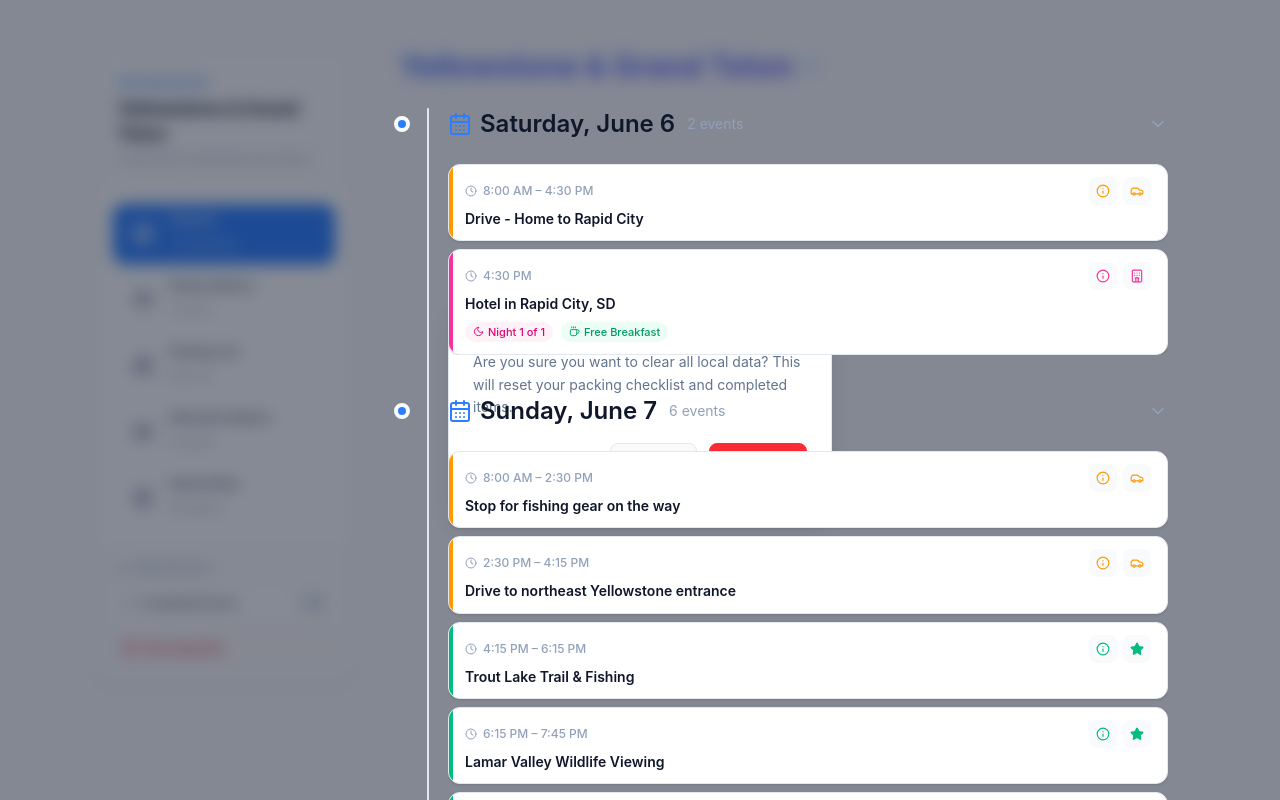
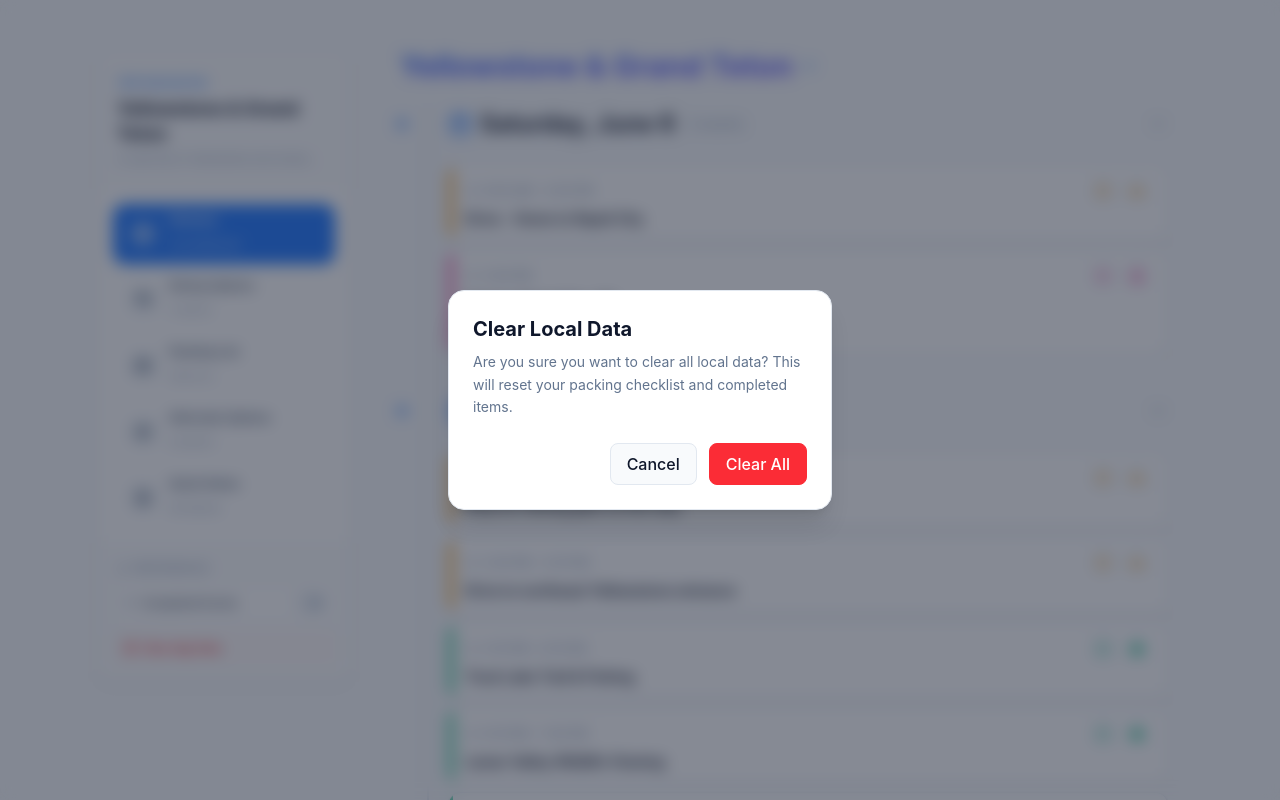
Before and after one commit to taylerjtodd/vacation, a React (Vite) app: page / in a window 1280 px wide. Both pictures are taken after a click on the button "Clear App Data". Shown: the top 800 px of the page. Built offline with nearby package versions, Linux system fonts and the light colour scheme; no server answers.

Commit message:
fix reset modal

```diff
--- a/public/yellowstone/events.json
+++ b/public/yellowstone/events.json
@@ -413,25 +413,6 @@
     "verified": true
   },
   {
-    "id": 34,
-    "type": "activity",
-    "title": "Lakeshore Trail",
-    "dayNumber": 4,
-    "duration": 1,
-    "coordinates": [
-      43.9036,
-      -110.6436
-    ],
-    "description": "🥾 Easy Hike: 2.2 mi loop, 100 ft elevation gain. Located at Colter Bay. A flat, paved figure-eight loop that follows the forested shoreline of Jackson Lake. Offers spectacular, easy-access views of the lake and the Teton Range, including Mount Moran — perfect for a relaxing stroll.",
-    "details": {
-      "Shoe Recommendation": "Walking Shoes",
-      "Trail Type": "Paved Loop",
-      "Difficulty": "Easy",
-      "Distance": "2.2 miles",
-      "Elevation Gain": "100 ft"
-    }
-  },
-  {
     "id": 32,
     "type": "activity",
     "title": "Bradley Lake Trail",
@@ -448,19 +429,23 @@
       "Difficulty": "Moderate",
       "Distance": "5.3 miles",
       "Elevation Gain": "565 ft"
-    }
+    },
+    "verified": true
   },
   {
     "id": 33,
     "type": "activity",
     "title": "Cottonwood Creek",
     "dayNumber": 5,
-    "duration": 0.75,
+    "duration": 1.5,
     "coordinates": [
       43.6974,
       -110.7302
     ],
-    "description": "🏞️ Scenic Walk & Picnic: A quiet, beautiful spot near Moose along the Teton Park Road where Cottonwood Creek flows. Walk down to the water, enjoy a picnic, and view the nearby historic Jimmy Manges Cabin, the oldest standing homestead structure in Jackson Hole."
+    "description": "🏞️ Scenic Walk & Picnic: A quiet, beautiful spot near Moose along the Teton Park Road where Cottonwood Creek flows. Walk down to the water, enjoy a picnic, and view the nearby historic Jimmy Manges Cabin, the oldest standing homestead structure in Jackson Hole.",
+    "details": {
+      "Distance": "3.2 miles"
+    }
   },
   {
     "id": 37,
@@ -482,42 +467,6 @@
     }
   },
   {
-    "id": 35,
-    "type": "activity",
-    "title": "Schwabacher Trail",
-    "dayNumber": 5,
-    "duration": 1,
-    "coordinates": [
-      43.7115,
-      -110.6709
-    ],
-    "description": "📷 Scenic Walk: 1.3 mi round-trip, flat. A world-famous photography spot along the Snake River. Beaver dams create perfectly still pools that reflect the Grand Teton. Excellent for a morning walk and highly active for wildlife like moose and waterfowl.",
-    "details": {
-      "Shoe Recommendation": "Walking Shoes",
-      "Trail Type": "Flat Dirt / Gravel",
-      "Difficulty": "Easy",
-      "Distance": "1.3 miles"
-    }
-  },
-  {
-    "id": 13,
-    "type": "activity",
-    "title": "Drive through Mormon Row",
-    "dayNumber": 5,
-    "duration": 0.75,
-    "address": "Mormon Row Historic District, Antelope Flats Rd, Moose, WY 83012",
-    "coordinates": [
-      43.6637,
-      -110.6678
-    ],
-    "description": "📷 Scenic drive and photo stop: Cruise the quiet road through the historic Mormon Row district for iconic barn views with the Tetons rising behind them. This is one of the best sunrise or morning photography spots in the park, and it's also a good place to watch for bison and pronghorn in the surrounding sage flats.",
-    "details": {
-      "Best Time": "Early morning or golden hour",
-      "Highlights": "Moulton Barns, open Teton views, wildlife in Antelope Flats",
-      "Road Notes": "Mostly flat gravel road with easy pull-offs for quick stops"
-    }
-  },
-  {
     "id": 14,
     "type": "activity",
     "title": "Drive to the top of Signal Mountain",
@@ -536,33 +485,14 @@
     }
   },
   {
-    "id": 12,
-    "type": "activity",
-    "title": "Jenny Lake, Hidden Falls, Inspiration Point",
-    "dayNumber": 6,
-    "duration": 4,
-    "description": "🥾 Scenic hike and viewpoint: Take the Jenny Lake shuttle boat (seasonal) across the lake or hike the lakeshore to the Hidden Falls trailhead. Hidden Falls is a short, family-friendly cascade reached via a 0.5 mi out-and-back from the boat landing; Inspiration Point is a steep short climb above the falls that rewards you with panoramic views of Jenny Lake and the Teton Range. Early morning delivers best light and quieter trails.",
-    "details": {
-      "Shoe Recommendation": "Hiking Shoes / Boots",
-      "Trail Type": "Dirt / Rocky Steps",
-      "Difficulty": "Easy / Moderate (boat reduces distance)",
-      "Distance": "~2.2 miles round-trip with boat shuttle; ~5.0 miles round-trip from Lupine Meadows",
-      "Elevation Gain": "~350 ft to Inspiration Point from the lakeshore",
-      "Highlights": "Hidden Falls, Inspiration Point, Jenny Lake shuttle boat crossing",
-      "Boat Shuttle": "Seasonal (late spring–early fall). Boarding the shuttle shortens the hike by ~2.8 miles and is highly recommended for families or quick visits.",
-      "Accessibility": "Boat + easy lakeshore access to Hidden Falls; steep, uneven steps to Inspiration Point are not wheelchair accessible",
-      "Tips": "Arrive early to avoid crowds, carry water, and check for wildlife. Park at the Jenny Lake parking area or take the Lupine Meadows trail for a longer route."
-    }
-  },
-  {
     "id": 36,
     "type": "activity",
-    "title": "Cascade Canyon Trail",
+    "title": "Hidden Falls, Inspiration Point, Cascade Canyon Trail",
     "dayNumber": 6,
     "duration": 5,
     "coordinates": [
-      43.763,
-      -110.722
+      43.7673,
+      -110.7442
     ],
     "description": "🥾 Challenging Hike: 9.3 mi out-and-back, 1,100 ft elevation gain. One of the most famous and scenic hikes in the Rocky Mountains. Take the Jenny Lake shuttle boat across the water, then ascend past Hidden Falls and Inspiration Point into the breathtaking, steep-walled Cascade Canyon. High chance of spotting moose in the willows.",
     "details": {
@@ -572,6 +502,42 @@
       "Distance": "9.3 miles",
       "Elevation Gain": "1,100 ft",
       "Highlights": "Hidden Falls, Inspiration Point, Canyon View"
+    }
+  },
+  {
+    "id": 35,
+    "type": "activity",
+    "title": "Schwabacher Trail",
+    "dayNumber": 6,
+    "duration": 1,
+    "coordinates": [
+      43.7115,
+      -110.6709
+    ],
+    "description": "📷 Scenic Walk: 1.3 mi round-trip, flat. A world-famous photography spot along the Snake River. Beaver dams create perfectly still pools that reflect the Grand Teton. Excellent for a morning walk and highly active for wildlife like moose and waterfowl.",
+    "details": {
+      "Shoe Recommendation": "Walking Shoes",
+      "Trail Type": "Flat Dirt / Gravel",
+      "Difficulty": "Easy",
+      "Distance": "1.3 miles"
+    }
+  },
+  {
+    "id": 13,
+    "type": "activity",
+    "title": "Drive through Mormon Row",
+    "dayNumber": 6,
+    "duration": 0.75,
+    "address": "Mormon Row Historic District, Antelope Flats Rd, Moose, WY 83012",
+    "coordinates": [
+      43.6637,
+      -110.6678
+    ],
+    "description": "📷 Scenic drive and photo stop: Cruise the quiet road through the historic Mormon Row district for iconic barn views with the Tetons rising behind them. This is one of the best sunrise or morning photography spots in the park, and it's also a good place to watch for bison and pronghorn in the surrounding sage flats.",
+    "details": {
+      "Best Time": "Early morning or golden hour",
+      "Highlights": "Moulton Barns, open Teton views, wildlife in Antelope Flats",
+      "Road Notes": "Mostly flat gravel road with easy pull-offs for quick stops"
     }
   },
   {
@@ -590,17 +556,36 @@
     "type": "activity",
     "title": "Big Rocks Trail and Black Canyon Loop",
     "dayNumber": 7,
-    "duration": 4.5,
+    "duration": 1.75,
     "coordinates": [
-      43.4919,
-      -110.9082
+      43.4918,
+      -110.9086
     ],
-    "description": "🥾 Challenging Hike: ~8.3 mi loop. Located in the Bridger-Teton National Forest near Wilson, WY. Climbs through lush wildflower meadows and aspen groves on the Big Rocks Trail (#4004A), then connects to follow a gorgeous high ridgeline along the Black Canyon Trail (#4004) before descending along the creek. Note: The Black Canyon section is also popular with mountain bikers.",
+    "description": "🥾 Hike: Explore this 2.7-mile loop trail near Wilson, Wyoming. Generally considered a moderately challenging route, it takes an average of 1 h 26 min to complete. This is a popular trail for hiking, horseback riding, and trail running, but you can still enjoy some solitude during quieter times of day.",
     "details": {
       "Shoe Recommendation": "Hiking Shoes / Boots",
       "Trail Type": "Dirt Loop / Ridgeline",
       "Difficulty": "Challenging",
-      "Distance": "8.3 miles"
+      "Distance": "2.7 miles"
+    }
+  },
+  {
+    "id": 34,
+    "type": "activity",
+    "title": "Lakeshore Trail",
+    "dayNumber": 7,
+    "duration": 2,
+    "coordinates": [
+      43.9036,
+      -110.6436
+    ],
+    "description": "🥾 Easy Hike: 2.2 mi loop, 100 ft elevation gain. Located at Colter Bay. A flat, paved figure-eight loop that follows the forested shoreline of Jackson Lake. Offers spectacular, easy-access views of the lake and the Teton Range, including Mount Moran — perfect for a relaxing stroll.",
+    "details": {
+      "Shoe Recommendation": "Walking Shoes",
+      "Trail Type": "Paved Loop",
+      "Difficulty": "Easy",
+      "Distance": "2.2 miles",
+      "Elevation Gain": "100 ft"
     }
   },
   {
--- a/src/components/NavigationDrawer.tsx
+++ b/src/components/NavigationDrawer.tsx
@@ -2,6 +2,7 @@ import { X, CalendarDays, Utensils, Briefcase, Compass, FileText, Settings, Tras
 import { useLocalData } from '../context/LocalDataContext';
 import { Vacation, PackingItem } from '../types';
 import { useState } from 'react';
+import { createPortal } from 'react-dom';
 
 interface Props {
   activeTab: string;
@@ -92,11 +93,10 @@ export default function NavigationDrawer({
                   setActiveTab(tab.id);
                   onClose();
                 }}
-                className={`w-full flex items-center gap-4 px-4 py-3 rounded-xl text-left transition-all duration-200 relative group cursor-pointer ${
-                  isActive
+                className={`w-full flex items-center gap-4 px-4 py-3 rounded-xl text-left transition-all duration-200 relative group cursor-pointer ${isActive
                     ? 'bg-blue-500 text-white shadow-md shadow-blue-500/10'
                     : 'text-slate-600 dark:text-slate-300 hover:bg-slate-50 dark:hover:bg-slate-700/40 hover:text-slate-950 dark:hover:text-white'
-                }`}
+                  }`}
               >
                 {/* Active side-indicator */}
                 {isActive && (
@@ -153,8 +153,8 @@ export default function NavigationDrawer({
       </aside>
 
       {/* Confirmation Modal */}
-      {isConfirmClearOpen && (
-        <div className="fixed inset-0 bg-slate-900/50 backdrop-blur-sm flex items-center justify-center z-[100] p-4 animate-in fade-in">
+      {isConfirmClearOpen && createPortal(
+        <div className="fixed inset-0 bg-slate-900/50 backdrop-blur-sm flex items-center justify-center z-[1000] p-4 animate-in fade-in">
           <div className="bg-white dark:bg-slate-800 rounded-2xl p-6 max-w-sm w-full shadow-xl border border-slate-200 dark:border-slate-700 animate-in zoom-in-95 duration-200">
             <h2 className="text-xl font-bold text-slate-900 dark:text-slate-50 mb-2">Clear Local Data</h2>
             <p className="text-slate-500 dark:text-slate-400 mb-6 text-sm leading-relaxed">
@@ -179,7 +179,8 @@ export default function NavigationDrawer({
               </button>
             </div>
           </div>
-        </div>
+        </div>,
+        document.body
       )}
     </>
   );
--- a/src/components/Sidebar.tsx
+++ b/src/components/Sidebar.tsx
@@ -2,6 +2,7 @@ import { CalendarDays, Utensils, Briefcase, Compass, FileText, Settings, Trash2,
 import { useLocalData } from '../context/LocalDataContext';
 import { Vacation, PackingItem } from '../types';
 import { useState } from 'react';
+import { createPortal } from 'react-dom';
 
 interface Props {
   activeTab: string;
@@ -124,8 +125,8 @@ export default function Sidebar({
       </div>
 
       {/* Confirmation Modal */}
-      {isConfirmClearOpen && (
-        <div className="fixed inset-0 bg-slate-900/50 backdrop-blur-sm flex items-center justify-center z-[100] p-4 animate-in fade-in">
+      {isConfirmClearOpen && createPortal(
+        <div className="fixed inset-0 bg-slate-900/50 backdrop-blur-sm flex items-center justify-center z-[1000] p-4 animate-in fade-in">
           <div className="bg-white dark:bg-slate-800 rounded-2xl p-6 max-w-sm w-full shadow-xl border border-slate-200 dark:border-slate-700 animate-in zoom-in-95 duration-200">
             <h2 className="text-xl font-bold text-slate-900 dark:text-slate-50 mb-2">Clear Local Data</h2>
             <p className="text-slate-500 dark:text-slate-400 mb-6 text-sm leading-relaxed">
@@ -149,7 +150,8 @@ export default function Sidebar({
               </button>
             </div>
           </div>
-        </div>
+        </div>,
+        document.body
       )}
     </aside>
   );
```
